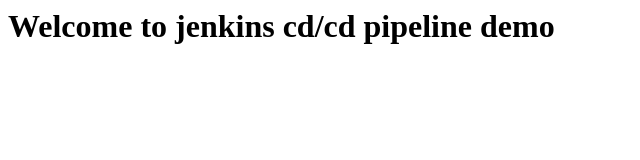
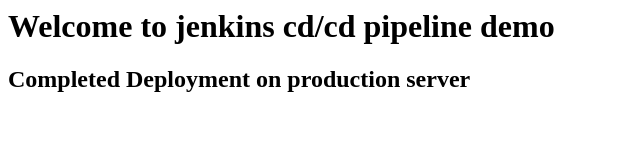
Before and after one commit to gganesan/JenkinsDemo, a plain HTML site: page index.html in a window 1280 px wide. Shown: the whole page, without its empty margins (0-640 px from the left). Drawn offline with Linux system fonts and the light colour scheme.

Commit message:
deployment on production server

```diff
--- a/index.html
+++ b/index.html
@@ -2,5 +2,6 @@
 <title>Jenkins CI/CD pipeline</title>
 <body>
 <h1>Welcome to jenkins cd/cd pipeline demo</h1>
+<h2>Completed Deployment on production server</h2>
 </body>
 </html>
```
